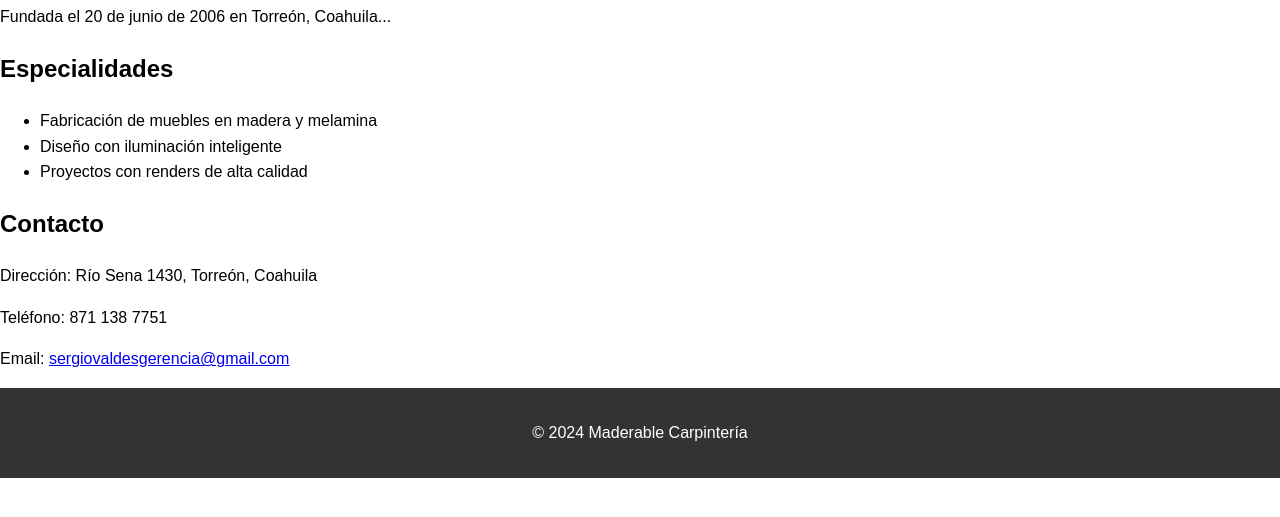
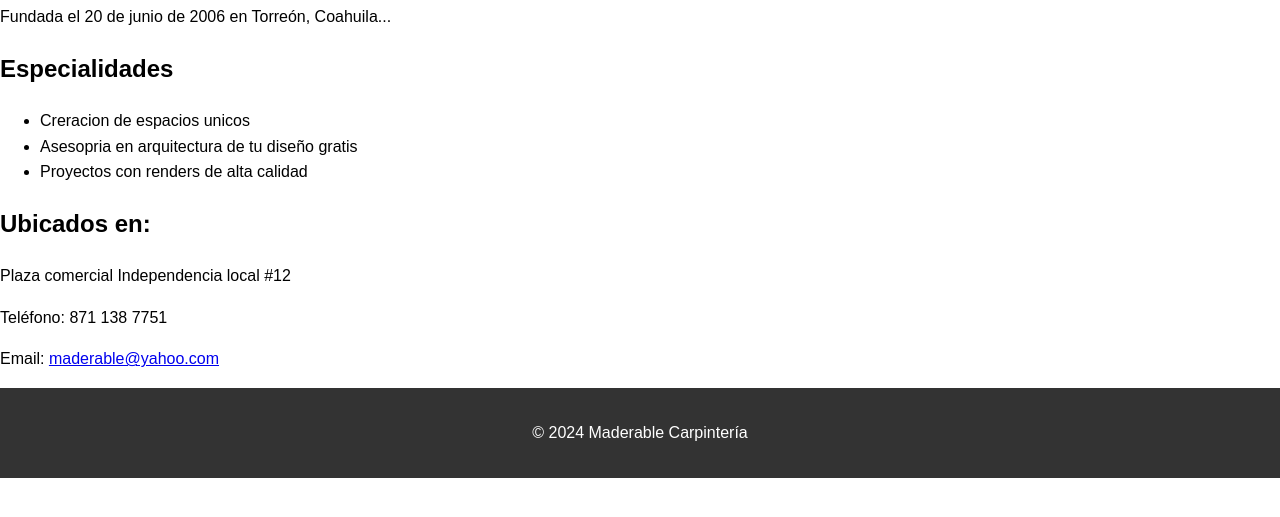
Before and after one commit to Maderable/Trc, a plain HTML site: page index.html in a window 1280 px wide. Shown: the part 221-738 px from the top of the page. Drawn offline with Linux system fonts and the light colour scheme; a script that the page names is missing.

Commit message:
Update index.html

```diff
--- a/index.html
+++ b/index.html
@@ -31,16 +31,18 @@
         <section id="services">
             <h2>Especialidades</h2>
             <ul>
-                <li>Fabricación de muebles en madera y melamina</li>
-                <li>Diseño con iluminación inteligente</li>
+                <li>Creracion de espacios unicos</li>
+                <li>Asesopria en arquitectura de tu diseño gratis</li>
                 <li>Proyectos con renders de alta calidad</li>
             </ul>
         </section>
         <section id="contact">
-            <h2>Contacto</h2>
-            <p>Dirección: Río Sena 1430, Torreón, Coahuila</p>
+            <h2>Ubicados en:</h2>
+            <p>Plaza comercial Independencia
+                local #12
+            </p>
             <p>Teléfono: 871 138 7751</p>
-            <p>Email: <a href="mailto:sergiovaldesgerencia@gmail.com">sergiovaldesgerencia@gmail.com</a></p>
+            <p>Email: <a href="mailto:maderable@yahoo.com">maderable@yahoo.com</a></p>
         </section>
     </main>
 
```
